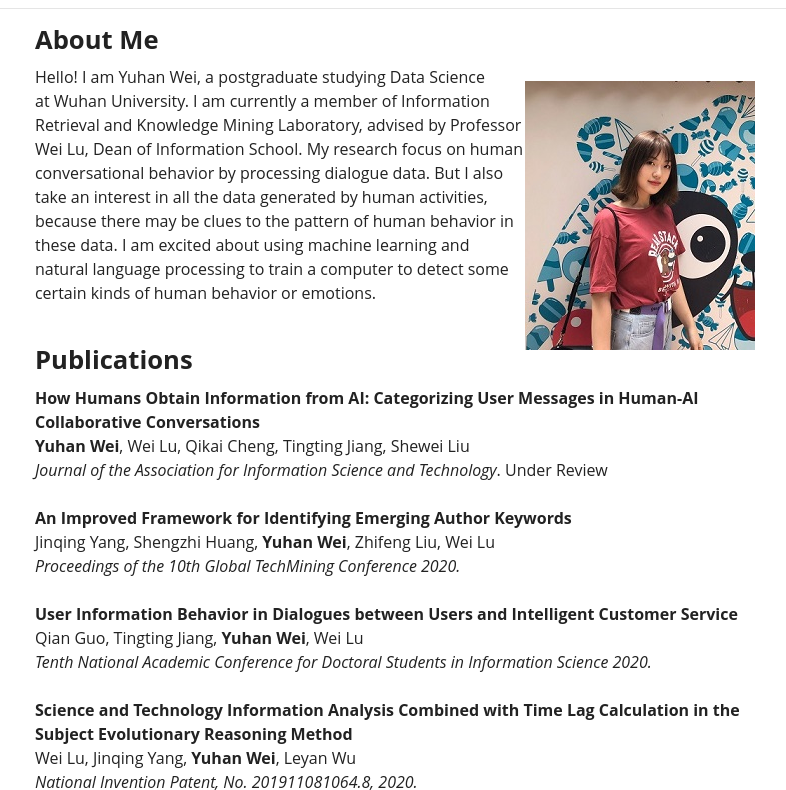
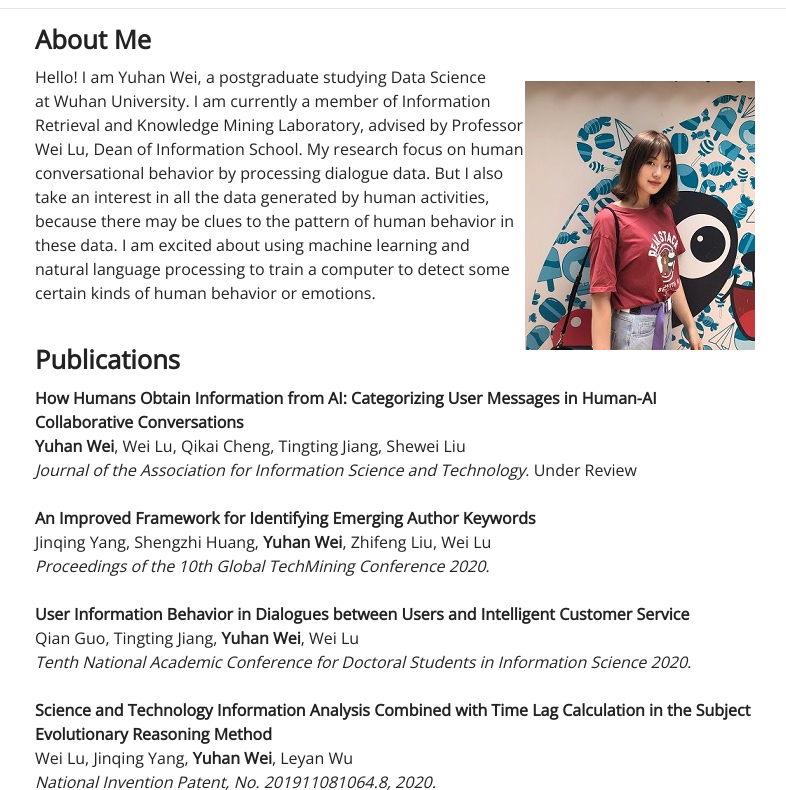
Before and after one commit to weiyuhan9703/weiyuhan9703.github.io, a plain HTML site: page index.html in a window 1280 px wide. Shown: the part 114-904 px from the top of the page, without its empty margins (245-1031 px from the left). Drawn offline with nearby package versions, Linux system fonts and the light colour scheme.

Commit message:
change font

```diff
--- a/index.html
+++ b/index.html
@@ -8,7 +8,8 @@
     <meta name="description" content="A personal website of Yuhan Wei.">
     <meta name="author" content='Yuhan Wei'>
 
-    <link href="https://fonts.googleapis.com/css2?family=Inconsolata:wght@400;700&display=swap" rel="stylesheet">
+    <link rel="preconnect" href="https://fonts.gstatic.com">
+   <link href="https://fonts.googleapis.com/css2?family=Open+Sans&display=swap" rel="stylesheet">
     <link rel="stylesheet" href="https://cdn.jsdelivr.net/npm/bootstrap@4.5.3/dist/css/bootstrap.min.css" integrity="sha384-TX8t27EcRE3e/ihU7zmQxVncDAy5uIKz4rEkgIXeMed4M0jlfIDPvg6uqKI2xXr2" crossorigin="anonymous">
     <link rel="stylesheet" href="https://cdnjs.cloudflare.com/ajax/libs/font-awesome/5.15.3/css/all.min.css" integrity="sha512-iBBXm8fW90+nuLcSKlbmrPcLa0OT92xO1BIsZ+ywDWZCvqsWgccV3gFoRBv0z+8dLJgyAHIhR35VZc2oM/gI1w==" crossorigin="anonymous">
 
```
